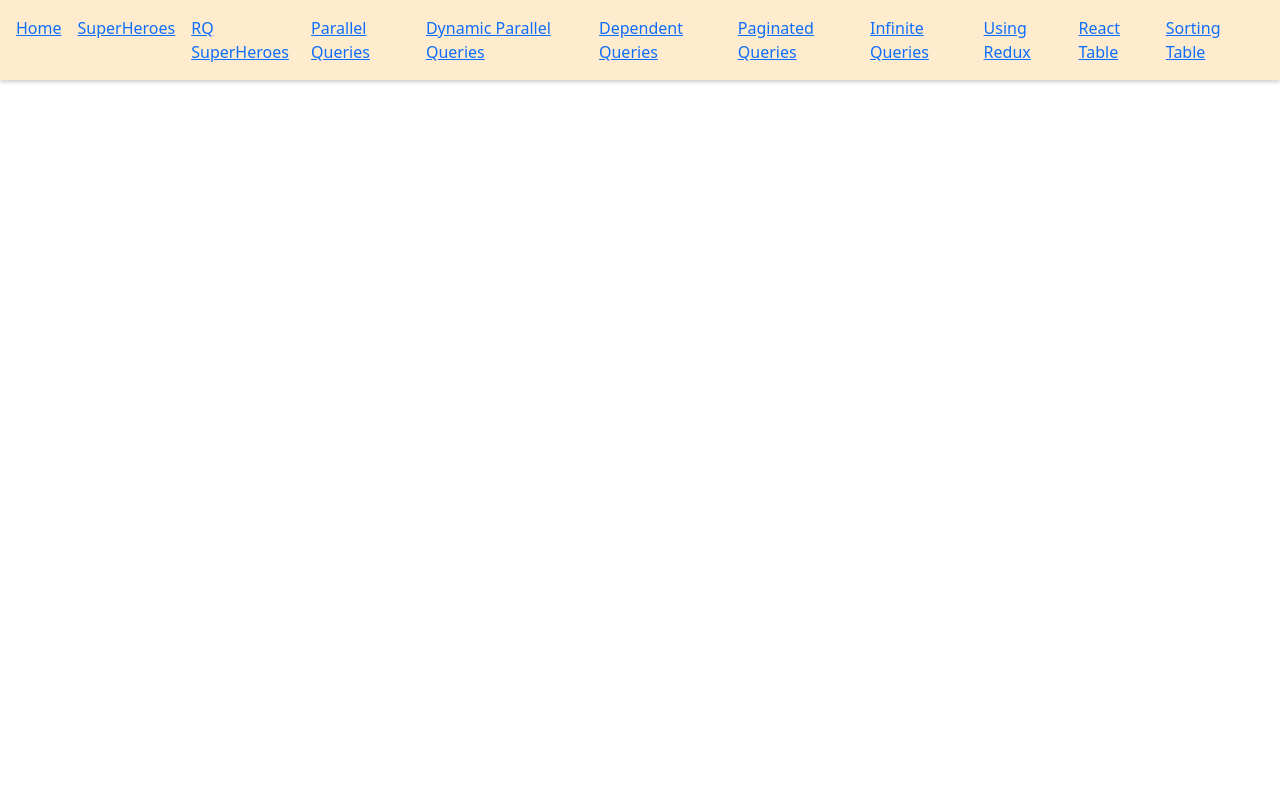
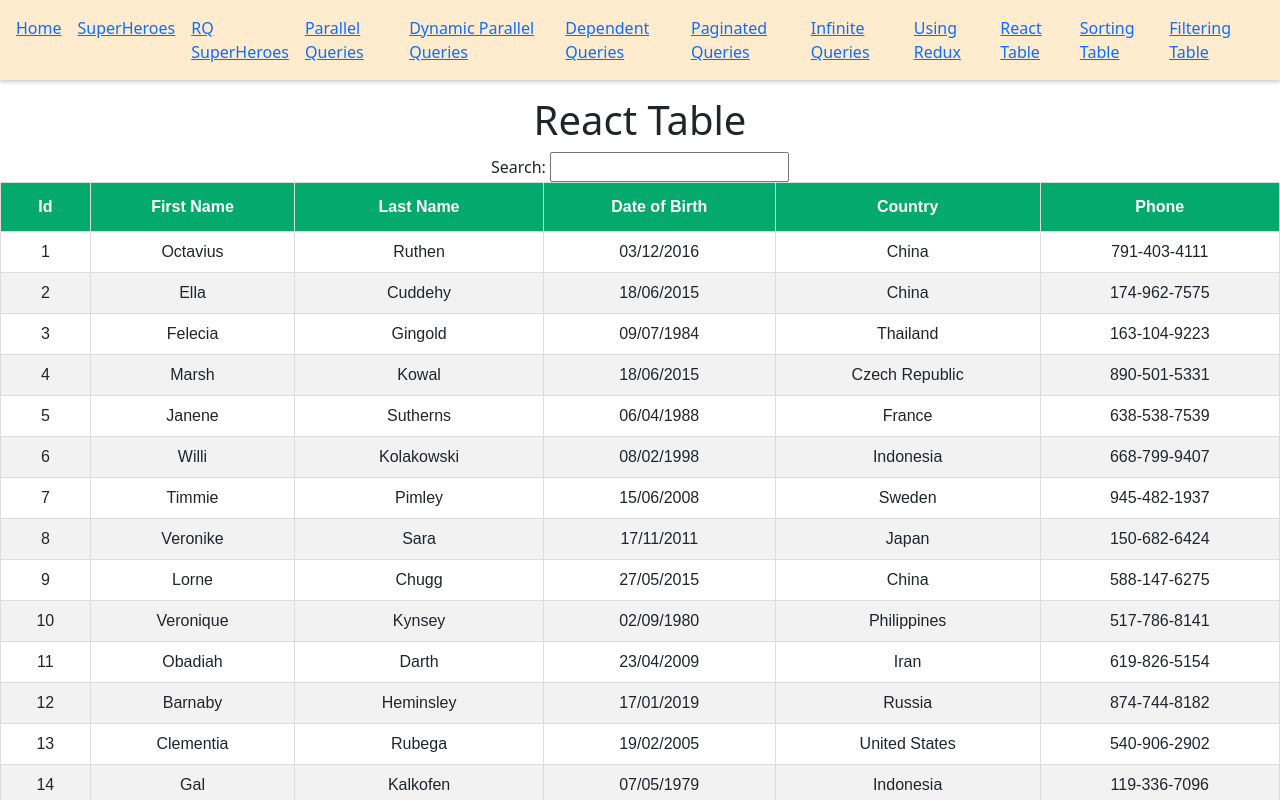
Before and after one commit to tanmesh/react-notes, a React (Create React App) app: page /filtering-table in a window 1280 px wide. Shown: the top 800 px of the page. Built offline with nearby package versions, Linux system fonts and the light colour scheme.

Commit message:
adding Global filtering

```diff
--- a/src/App.js
+++ b/src/App.js
@@ -15,6 +15,7 @@ import CakeShopPage from "./components/redux/CakeShop.page";
 import { ThemeProvider, createGlobalStyle } from "styled-components";
 import ReactTablePage from "./components/reactTable/ReactTable.page";
 import SortingTablePage from "./components/reactTable/SortingTable.page";
+import FilteringTablePage from "./components/reactTable/FilteringTable.page";
 
 const queryClient = new QueryClient();
 
@@ -75,6 +76,9 @@ function App() {
             <li>
               <Link to="/sorting-table">Sorting Table</Link>
             </li>
+            <li>
+              <Link to="/filtering-table">Filtering Table</Link>
+            </li>
           </ul>
         </nav>
         <Routes>
@@ -87,9 +91,12 @@ function App() {
           <Route path="/rq-dependent-queries" element={<DependedQueriesPage email='tanmesh@example.com' />} />
           <Route path="/rq-paginated-queries" element={<PaginatedQueriesPage />} />
           <Route path="/rq-infinite-queries" element={<InfiniteQueriesPage />} />
+          {/* React Redux */}
           <Route path="/rtk-cake-shop" element={<CakeShopPage />} />
+          {/* React Table */}
           <Route path="/table" element={<ReactTablePage />} />
           <Route path="/sorting-table" element={<SortingTablePage />} />
+          <Route path="/filtering-table" element={<FilteringTablePage />} />
           <Route path="/" element={<HomePage />} />
         </Routes>
       </div>
--- /dev/null
+++ b/src/components/reactTable/FilteringTable.page.js
@@ -0,0 +1,73 @@
+import React, { useMemo } from 'react'
+import { useTable, useGlobalFilter } from 'react-table'
+import MOCK_DATA from './MOCK_DATA.json'
+import { COLUMNS } from './columns'
+import './table.css'
+import GlobalFilter from './GlobalFilter'
+
+const FilteringTablePage = () => {
+    const columns = useMemo(() => COLUMNS, [])
+    const data = useMemo(() => MOCK_DATA, [])
+    const tableInstance = useTable({
+        columns,
+        data
+    },
+        useGlobalFilter,
+    ) // This hook enables the sorting functionality
+
+    const {
+        getTableProps,
+        getTableBodyProps,
+        headerGroups,
+        rows,
+        prepareRow,
+        state, // This is the state object that contains the global filter value
+        setGlobalFilter // This is the function that sets the global filter value
+    } = tableInstance
+
+    const { globalFilter } = state
+
+    return (
+        <div className='d-flex flex-column align-items-center'>
+            <h1>React Table</h1>
+            <>
+                <GlobalFilter filter={globalFilter} setFilter={setGlobalFilter} />
+                <table {...getTableProps()}>
+                    <thead>
+                        {
+                            headerGroups.map((headerGroup) => (
+                                <tr {...headerGroup.getHeaderGroupProps()}>
+                                    {
+                                        headerGroup.headers.map((column) => (
+                                            <th {...column.getHeaderProps()}>
+                                                {column.render('Header')}
+                                            </th>
+                                        ))
+                                    }
+                                </tr>
+                            ))
+                        }
+                    </thead>
+                    <tbody {...getTableBodyProps()}>
+                        {
+                            rows.map(row => {
+                                prepareRow(row)
+                                return (
+                                    <tr {...row.getRowProps()}>
+                                        {
+                                            row.cells.map((cell) => {
+                                                return <td {...cell.getCellProps()}>{cell.render('Cell')}</td>
+                                            })
+                                        }
+                                    </tr>
+                                )
+                            })
+                        }
+                    </tbody>
+                </table>
+            </>
+        </div>
+    )
+}
+
+export default FilteringTablePage
--- /dev/null
+++ b/src/components/reactTable/GlobalFilter.js
@@ -0,0 +1,19 @@
+import React from 'react'
+
+/**
+ * This component is used to filter the data in the table.
+ * When we need to use Client-side filtering, ie, when the data is already loaded in the client side, we can use this component.
+ */
+const GlobalFilter = ({ filter, setFilter }) => {
+    return (
+        <span>
+            Search: {' '}
+            <input
+                value={filter || ''}
+                onChange={(e) => setFilter(e.target.value)}
+            />
+        </span>
+    )
+}
+
+export default GlobalFilter
```
